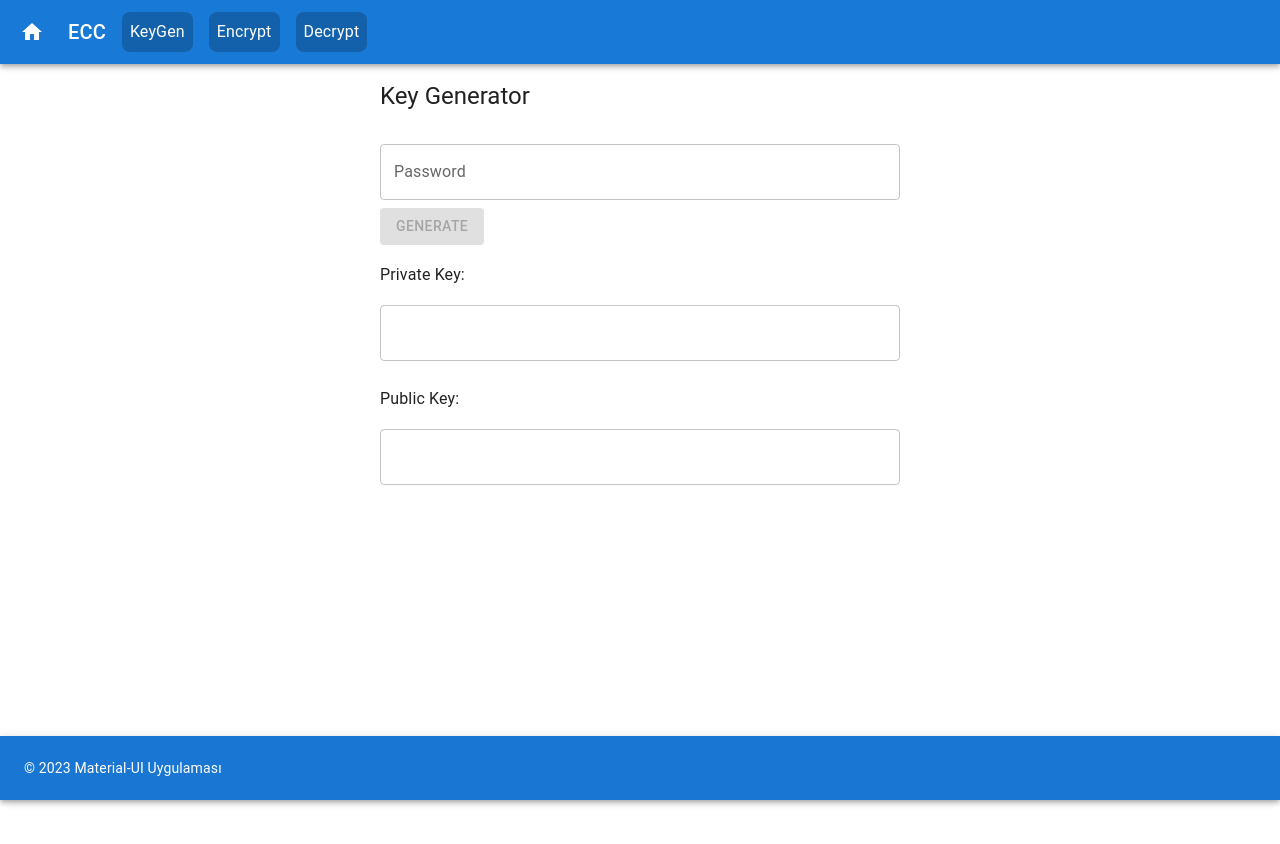
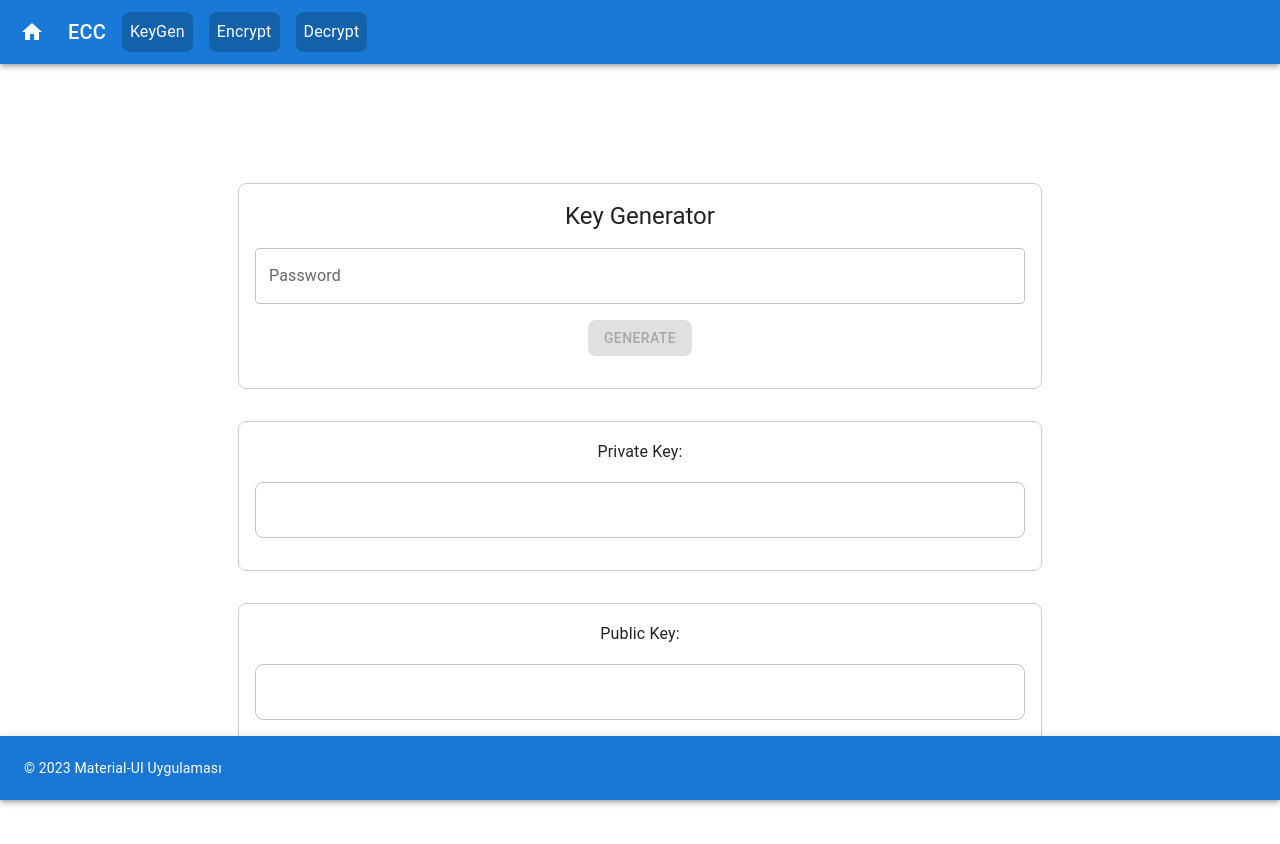
Before and after one commit to salihcemil/ecc_pk_encryption, a React (Create React App) app: page /keygen in a window 1280 px wide. Shown: the top 844 px of the page. Before the commit the page ends 800 px from the top, so only its background shows below. Built offline with nearby package versions, Linux system fonts and the light colour scheme.

Commit message:
onyuz tasarim duzenlemeleri

```diff
--- a/src/App.css
+++ b/src/App.css
@@ -1,5 +1,8 @@
 .App {
   text-align: center;
+  display: flex;
+  flex-direction: column;
+  min-height: 100vh;
 }
 
 .App-logo {
@@ -15,7 +18,7 @@
 
 .App-header {
   background-color: #282c34;
-  min-height: 100vh;
+  flex: 1;
   display: flex;
   flex-direction: column;
   align-items: center;
@@ -36,3 +39,21 @@
     transform: rotate(360deg);
   }
 }
+
+/* Yeni eklenen stil */
+.ContainerWrapper {
+  flex: 1;
+  display: flex;
+  flex-direction: column;
+  align-items: center;
+}
+
+.Container {
+  width: 100%;
+  max-width: 600px; /* veya istediğiniz başka bir değer */
+  padding: 16px;
+}
+
+.Footer {
+  flex-shrink: 0;
+}
--- a/src/App.js
+++ b/src/App.js
@@ -1,8 +1,6 @@
-// src/App.js
-
 import React from 'react';
 import { Routes, Route } from 'react-router-dom';
-import { CssBaseline, Container } from '@mui/material'; // CssBaseline ve Container'ı @mui/material'den import edin
+import { CssBaseline, Container, Box } from '@mui/material';
 import Header from './components/Header';
 import Footer from './components/Footer';
 import Encrypt from './pages/encrypt';
@@ -15,7 +13,8 @@ function App() {
     <React.Fragment>
       <CssBaseline />
       <Header />
-      <Container maxWidth="sm">
+      <Box sx={{ display: 'flex', flexDirection: 'column', minHeight: '100vh' }}>
+        <Container component="main" maxWidth="md" sx={{ flexGrow: 1 }}>
           <Routes>
             <Route path="/" element={<h2>Anasayfa İçeriği</h2>} />
             <Route path="/encrypt" element={<Encrypt />} />
@@ -23,7 +22,8 @@ function App() {
             <Route path="/keygen" element={<KeyGen />} />
           </Routes>
         </Container>
-      <Footer />
+        <Footer className="Footer" sx={{ marginTop: 'auto' }} />
+      </Box>
     </React.Fragment>
   );
 }
--- a/src/components/Footer.js
+++ b/src/components/Footer.js
@@ -1,5 +1,3 @@
-// src/components/Footer.js
-
 import React from 'react';
 import { AppBar, Toolbar, Typography, Box } from '@mui/material';
 
--- a/src/pages/decrypt.js
+++ b/src/pages/decrypt.js
@@ -1,9 +1,7 @@
-// src/pages/Decrypt.js
-
 import React, { useState } from 'react';
 import { Container, Typography, TextField, Box, Button } from '@mui/material';
 import { decrypt } from 'ecies-wasm';
-import init, * as ecies from "ecies-wasm";
+import init, * as ecies from 'ecies-wasm';
 import CryptoJS from 'crypto-js';
 
 const Decrypt = () => {
@@ -25,8 +23,8 @@ const Decrypt = () => {
   const fromHexString = (hexString) =>
     Uint8Array.from(hexString.match(/.{1,2}/g).map((byte) => parseInt(byte, 16)));
 
-  const decryptFunction = async(text, password) => {
-    try{
+  const decryptFunction = async (text, password) => {
+    try {
       //generate sk form password
       const EC = require('elliptic').ec;
       const ec = new EC('secp256k1');
@@ -42,21 +40,32 @@ const Decrypt = () => {
       const decryptedText = new TextDecoder().decode(decrypted); //conver from byteArray to string
 
       setDecryptedText(decryptedText);
-    }
-    catch(error){
+    } catch (error) {
       alert(error);
     }
-
   };
 
   return (
-    <Container maxWidth="md">
+    <Container
+      maxWidth="md"
+      sx={{
+        display: 'flex',
+        flexDirection: 'column',
+        alignItems: 'center',
+        justifyContent: 'center',
+        minHeight: '100vh', // minHeight'i viewport yüksekliğine eşitle
+      }}
+    >
       <Box
         sx={{
           border: '1px solid #ccc',
           borderRadius: '8px',
           padding: '16px',
           marginTop: '16px',
+          display: 'flex',
+          flexDirection: 'column',
+          alignItems: 'center',
+          width: '100%', // Kutucuğun genişliğini eski haline getirme
         }}
       >
         <Typography variant="h5">Encrypted Text</Typography>
@@ -68,6 +77,7 @@ const Decrypt = () => {
           margin="normal"
           placeholder="Metni buraya girin..."
           onChange={(e) => setInputText(e.target.value)}
+          sx={{ borderRadius: '8px', marginBottom: '1rem' }}
         />
       </Box>
 
@@ -77,6 +87,10 @@ const Decrypt = () => {
           borderRadius: '8px',
           padding: '16px',
           marginTop: '16px',
+          display: 'flex',
+          flexDirection: 'column',
+          alignItems: 'center',
+          width: '100%', // Kutucuğun genişliğini eski haline getirme
         }}
       >
         <Typography variant="h5">Password</Typography>
@@ -87,6 +101,7 @@ const Decrypt = () => {
           margin="normal"
           placeholder="Şifreyi buraya girin..."
           onChange={(e) => setPassword(e.target.value)}
+          sx={{ borderRadius: '8px', marginBottom: '1rem' }}
         />
       </Box>
 
@@ -103,6 +118,7 @@ const Decrypt = () => {
           color="primary"
           onClick={handleDecryptClick}
           disabled={isButtonDisabled}
+          sx={{ borderRadius: '8px', marginBottom: '1rem' }}
         >
           Decrypt
         </Button>
--- a/src/pages/encrypt.js
+++ b/src/pages/encrypt.js
@@ -89,7 +89,7 @@ const Encrypt = () => {
           fullWidth
           variant="outlined"
           margin="normal"
-          placeholder="Şifreyi buraya girin..."
+          placeholder="Acik anahtari buraya girin..."
           onChange={(e) => setPublicKey(e.target.value)}
         />
       </Box>
@@ -107,6 +107,7 @@ const Encrypt = () => {
           color="primary"
           onClick={handleEncryptClick}
           disabled={isButtonDisabled}
+          sx={{ borderRadius: '8px' }}
         >
           Encrypt
         </Button>
@@ -115,9 +116,19 @@ const Encrypt = () => {
             {errorMessage}
           </Typography>
         )}
-        <Typography variant="body1" sx={{ marginTop: '8px' }}>
-          {encryptedText}
-        </Typography>
+        <TextField
+          variant="outlined"
+          margin="normal"
+          value={encryptedText}
+          disabled
+          fullWidth
+          multiline
+          rows={4}
+          placeholder="Şifrelenmiş Metin"
+          InputProps={{
+            sx: { borderRadius: '8px' },
+          }}
+        />
       </Box>
     </Container>
   );
--- a/src/pages/keygen.js
+++ b/src/pages/keygen.js
@@ -1,5 +1,5 @@
 import React, { useState } from 'react';
-import { Box, Typography, TextField, Button } from '@mui/material';
+import { Box, Typography, TextField, Button, Container } from '@mui/material';
 import 'fast-text-encoding';
 import CryptoJS from 'crypto-js';
 
@@ -13,7 +13,7 @@ const KeyGen = () => {
   };
 
   const generateKeys = (password) => {
-    try{
+    try {
       const EC = require('elliptic').ec;
       const ec = new EC('secp256k1');
       const hashedPassword = CryptoJS.SHA256(password).toString(CryptoJS.enc.Hex);
@@ -24,26 +24,46 @@ const KeyGen = () => {
 
       // Y koordinatının işaretini belirle
       const yIsEven = parseInt(uncompressedPublicKeyHex.slice(-2), 16) % 2 === 0;
-      const signByte = yIsEven ? "02" : "03";
+      const signByte = yIsEven ? '02' : '03';
 
       // Compressed public key'i oluştur
       const compressedPublicKeyHex = signByte + x;
 
       setPrivateKey(keyPair.getPrivate('hex'));
       setPublicKey(compressedPublicKeyHex);
-    }
-    catch(error){
+    } catch (error) {
       alert(error);
     }
-  }
+  };
 
   const isButtonDisabled = password === '';
 
   return (
-    <Box sx={{ padding: 2 }}>
-      <Typography variant="h5" sx={{ marginBottom: 2 }}>
-        Key Generator
-      </Typography>
+    <Container
+      maxWidth="md"
+      sx={{
+        display: 'flex',
+        flexDirection: 'column',
+        alignItems: 'center',
+        justifyContent: 'center',
+        minHeight: '100vh',
+        padding: '16px', // Yeni eklenen satır
+      }}
+    >
+      <Box
+        sx={{
+          border: '1px solid #ccc',
+          borderRadius: '8px',
+          padding: '16px',
+          marginTop: '16px',
+          marginBottom: '16px',
+          display: 'flex',
+          flexDirection: 'column',
+          alignItems: 'center',
+          width: '100%',
+        }}
+      >
+        <Typography variant="h5">Key Generator</Typography>
         <TextField
           label="Password"
           type="password"
@@ -52,16 +72,32 @@ const KeyGen = () => {
           margin="normal"
           value={password}
           onChange={(e) => setPassword(e.target.value)}
+          sx={{ borderRadius: '8px', marginBottom: '1rem' }}
         />
         <Button
           variant="contained"
           color="primary"
           onClick={handleGenerateClick}
           disabled={isButtonDisabled}
+          sx={{ borderRadius: '8px', marginBottom: '1rem' }}
         >
           Generate
         </Button>
-      <Box sx={{ marginTop: 2 }}>
+      </Box>
+
+      <Box
+        sx={{
+          border: '1px solid #ccc',
+          borderRadius: '8px',
+          padding: '16px',
+          marginTop: '16px',
+          marginBottom: '16px',
+          display: 'flex',
+          flexDirection: 'column',
+          alignItems: 'center',
+          width: '100%',
+        }}
+      >
         <Typography variant="subtitle1">Private Key:</Typography>
         <TextField
           type="password"
@@ -69,21 +105,41 @@ const KeyGen = () => {
           fullWidth
           margin="normal"
           value={privateKey}
-          InputProps={{ readOnly: true }}
+          InputProps={{
+            readOnly: true,
+            sx: { borderRadius: '8px' },
+          }}
+          sx={{ marginBottom: '1rem' }}
         />
-        <Typography variant="subtitle1" sx={{ marginTop: 2 }}>
-          Public Key:
-        </Typography>
+      </Box>
+
+      <Box
+        sx={{
+          border: '1px solid #ccc',
+          borderRadius: '8px',
+          padding: '16px',
+          marginTop: '16px',
+          marginBottom: '16px',
+          display: 'flex',
+          flexDirection: 'column',
+          alignItems: 'center',
+          width: '100%',
+        }}
+      >
+        <Typography variant="subtitle1">Public Key:</Typography>
         <TextField
           variant="outlined"
           multiline
           fullWidth
           margin="normal"
           value={publicKey}
-          InputProps={{ readOnly: true }}
+          InputProps={{
+            readOnly: true,
+            sx: { borderRadius: '8px' },
+          }}
         />
       </Box>
-    </Box>
+    </Container>
   );
 };
 
```
Lines whose indentation alone changed are shown as unchanged.
